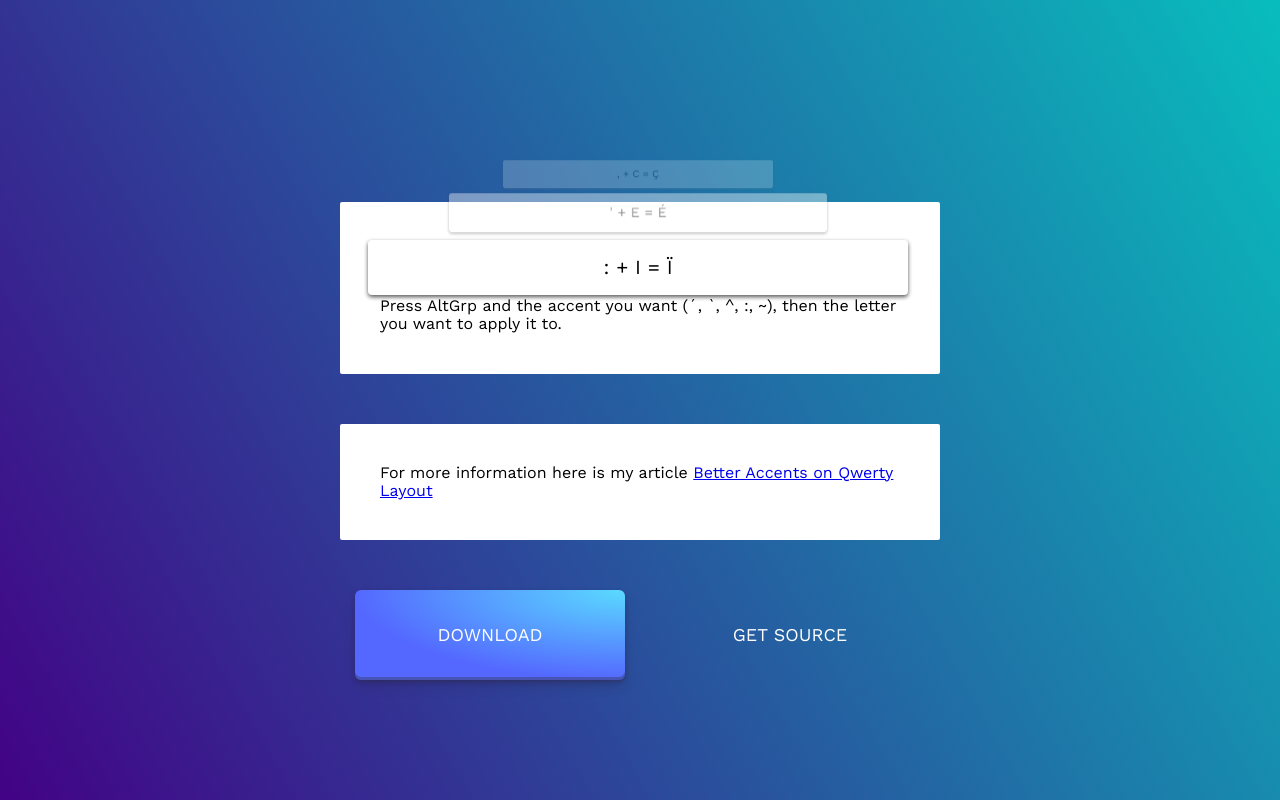
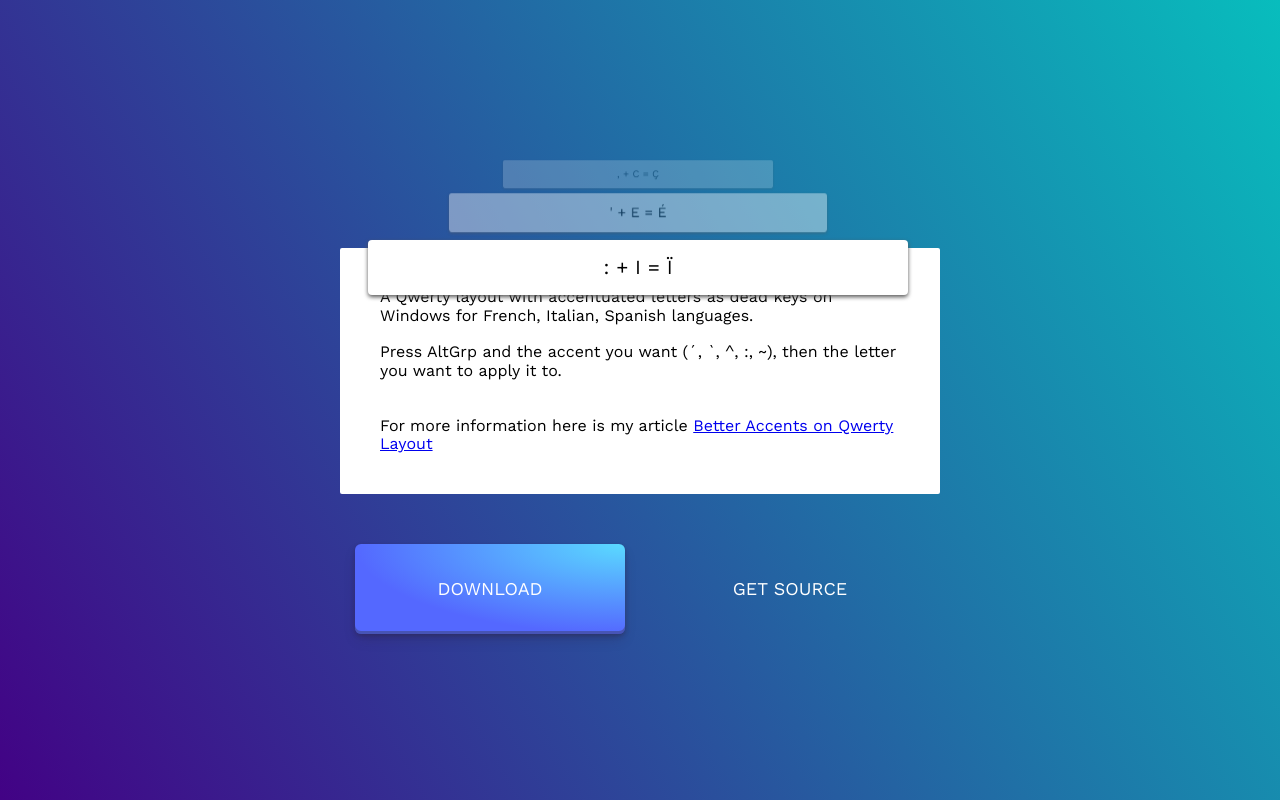
Before and after one commit to Regnareb/Better-Qwerty, a plain HTML site: page website/index.html in a window 1280 px wide. Drawn offline with nearby package versions, Linux system fonts and the light colour scheme.

Commit message:
Better styling

```diff
--- a/website/index.html
+++ b/website/index.html
@@ -297,8 +297,8 @@ p {
           </ul>
           <div>
           <p>A Qwerty layout with accentuated letters as dead keys on Windows for French, Italian, Spanish languages.<br><br>
-            Press AltGrp and the accent you want (´, `, ^, :, ~), then the letter you want to apply it to.</p>
-          <p>For more information here is my article <a href="https://www.regnareb.com/pro/2018/08/better-accents-on-qwerty-layout/">Better Accents on Qwerty Layout</a></p>
+            Press AltGrp and the accent you want (´, `, ^, :, ~), then the letter you want to apply it to.<br><br><br>
+            For more information here is my article <a href="https://www.regnareb.com/pro/2018/08/better-accents-on-qwerty-layout/">Better Accents on Qwerty Layout</a></p>
           <form>
             <button class="binaries" formaction="https://github.com/Regnareb/Better-Qwerty/releases/latest/download/Better-Qwerty.zip">Download</button>
             <button class="sources" formaction="https://github.com/Regnareb/Better-Qwerty">Get Source</button></div>
```
